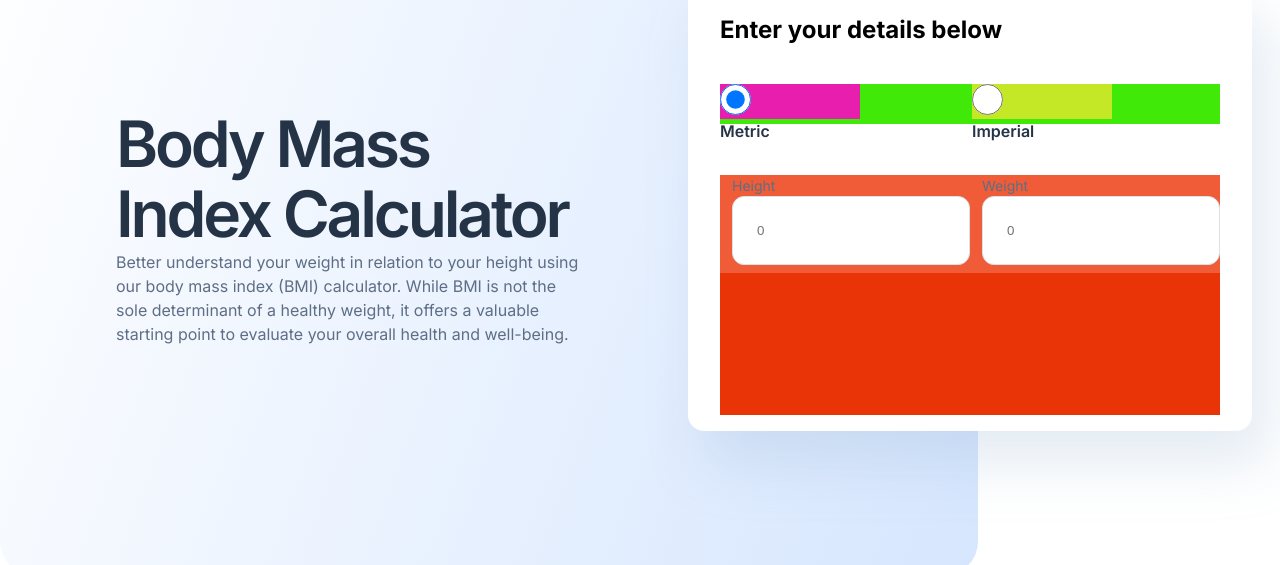
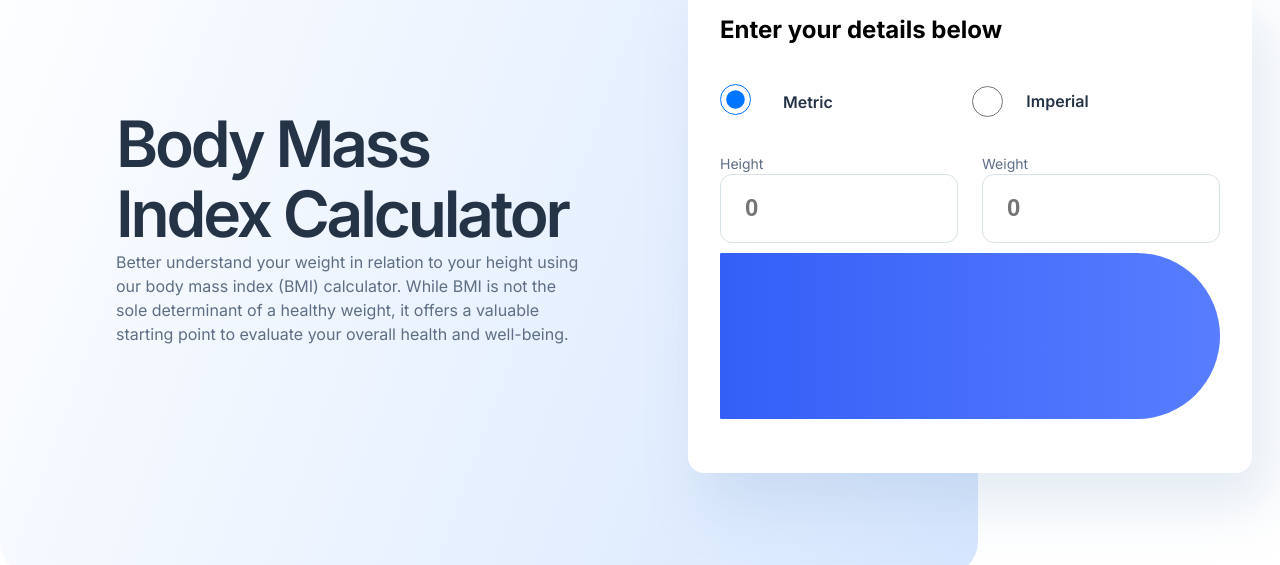
Before and after one commit to Sankara-Vandyck/bmi_calculator, a plain HTML site: page index.html in a window 1280 px wide. Shown: the part 161-726 px from the top of the page. Drawn offline with Linux system fonts and the light colour scheme; a web font is replaced by a local one.

Commit message:
working on metric calculations

```diff
--- a/index.css
+++ b/index.css
@@ -66,7 +66,7 @@ body{
     margin-left: 43rem;
     margin-top: -18rem;
     width: 564px;
-    height: 448px;
+    height: 490px;
     background: #fff;
     box-shadow: 16px 32px 56px rgba(143, 174, 207, 0.25);
     border-radius: 16px;
@@ -80,6 +80,17 @@ body{
 
 .radio-label{
     display: flex;
+    margin: 0 auto;
+    font-weight: 600;
+    font-size: 16px;
+    line-height: 150%;
+    color: #253347;
+}
+
+.metric-radio-label{
+    position: relative;
+    top: -7px;
+    left: 2rem;
     font-weight: 600;
     font-size: 16px;
     line-height: 150%;
@@ -90,21 +101,31 @@ body{
     width: 31px;
     height: 31px;
 }
+
+.metric-radio-input{
+    /* position: relative; */
+    top: 2px;
+    width: 31px;
+    height: 31px;
+}
  .imperial-container{
+    display: flex;
+    align-items: center;
     width: 140px;
     height: 35px;
-    background: #c4e825;
+    /* background: #c4e825; */
  }
 
  .metric-container{
-    background: #e71eae;
+    /* background: #e71eae; */
+    width: 140px;
     height: 35px;
-    width: 140px;
+
  }
 
 .radio-container{
     display: flex;
-    background: #40e907;
+    /* background: #40e907; */
     margin-top: 2.5rem;
     gap: 7rem;
     width: 500px;
@@ -116,7 +137,7 @@ body{
     display: flex;
     width: 500px;
     height: 120px;
-    background: #e93407;
+    /* background: #e93407; */
 }
 
 .middle-container{
@@ -379,41 +400,95 @@ body{
     border-radius: 16px;
 }
 
-.metric-cart{
+.metric-cart, .imperial-cart{
     position: relative;
     top: 2rem;
     width: 500px;
     height: 240px;
-    background: #e93407;
+    /* background: #e93407; */
 
 }
 
+.height-input{
+    font-weight: 600;
+    font-size: 24px;
+    line-height: 29px;
+    letter-spacing: -0.05em;
+    color: #253347;
+}
+
 .metric-element-cart{
-    display: flex;
+    display: block;
     flex-direction: row;
     gap:12px;
     width: 500px;
     height: 98px;
-    background: #ef5c37;
+    /* background: #ef5c37; */
+}
+
+.imperial-element-cart{
+    width: 500px;
+    height: 98px;
+    background: orangered;
 }
 
 .metric-height-weight{
-    /* display: block; */
-    background: #e71eae;
-    height: 00px;
+    display: flex;
+    gap: 1.5rem;
+    /* background: #e71eae; */
+    height: 100px;
     width: 500px;
 }
 
-.height-label-element{
-    /* display: block; */
-    width: 238px;
-    height: 300px;
-    /* background: #D6E6FE; */
+.imperial-height-weight{
+    display: flex;
+    gap: 1.5rem;
+    /* background: #e71eae; */
+    height: 100px;
+    width: 500px;
+
+}
+
+.imperial-content{
+    display: block;
+    background: #5E6E85;
+}
+
+.imperial-label-element{
+    display: flex;
+    margin: 0 auto;
+    align-items: center;
+    gap: 2rem;
 }
 
 .result-div{
-    position: relative;
-    top: 8rem;
+  /* display: flex; */
+  /* background: blueviolet; */
+  display: flex;
+flex-direction: row;
+justify-content: center;
+align-items: center;
+padding: 32px;
+gap: 24px;
+
+width: 500px;
+height: 166px;
+
+background: linear-gradient(90deg, #345FF7 0%, #587DFF 100%);
+border-radius: 16px 999px 999px 16px;
+}
+
+.result-content{
+    position: fixed;
+    display: flex;
+    /* background: #ef5c37; */
+    width: 120px;
+    color: #FFFFFF;
+}
+
+.result-element{
+    color: #ffffff;
+    background: #40e907;
 }
 
 .height-label{
--- a/index.js
+++ b/index.js
@@ -24,9 +24,10 @@ const createElement = (tag, classNames = [], attributes = {}) => {
   const mainDiv = headerSubContainer.appendChild(createElement("div", ["main-container"]));
 
   const selectContainer = mainDiv.appendChild(createElement("div", ["radio-container"]));
+
   const metricContainer = selectContainer.appendChild(createElement("div", ["metric-container"]));
-  metricContainer.appendChild(createElement("input", ["radio-input"], { type: "radio", name: "unit", value: "metric" }));
-  metricContainer.appendChild(createElement("label", ["radio-label"], { textContent: "Metric" }));
+  metricContainer.appendChild(createElement("input", ["metric-radio-input"], { type: "radio", name: "unit", value: "metric" }));
+  metricContainer.appendChild(createElement("label", ["metric-radio-label"], { textContent: "Metric" }));
 
   const imperialContainer = selectContainer.appendChild(createElement("div", ["imperial-container"]));
   imperialContainer.appendChild(createElement("input", ["radio-input"], { type: "radio", name: "unit", value: "imperial" }));
@@ -49,6 +50,47 @@ const createElement = (tag, classNames = [], attributes = {}) => {
       console.log("metric selected");
       if (!metricCart) {
         metricCart = createMetricCart();
+        function createMetricCart() {
+          const cart = createElement("div", ["metric-cart"]);
+          // ... (add your metric cart content here)
+          const metricElementCart = cart.appendChild(createElement("div", ["metric-element-cart"]));
+          const heightWeightElement = metricElementCart.appendChild(createElement("div", ["metric-height-weight"]))
+          const heightLabel = heightWeightElement.appendChild(createElement("div", ["height-label-element"]));
+          heightLabel.appendChild(createElement("h2", ["height-label"], { textContent: "Height" }));
+          const heightInput = heightLabel.appendChild(createElement("input", ["height-input"], { type: "number", placeholder: "0", min: "1" }));
+
+          heightInput.addEventListener("keyup", function(event) {
+            if (event.key === "Enter") {
+              calculateMetricResult();
+            }
+          });
+
+          const weightLabel = heightWeightElement.appendChild(createElement("div", ["weight-label-element"]));
+          weightLabel.appendChild(createElement("h2", ["height-label"], { textContent: "Weight" }));
+          const weightInput = weightLabel.appendChild(createElement("input", ["height-input"], { type: "number", placeholder: "0", min: "1" }));
+
+          weightInput.addEventListener("keyup", function(event) {
+            if (event.key === "Enter") {
+              calculateMetricResult();
+            }
+          });
+
+          const resultDiv = metricElementCart.appendChild(createElement("div", ["result-div"]));
+          const resultContent = resultDiv.appendChild(createElement("div",["result-content"]));
+          resultContent.appendChild(createElement("div",["result-element"]));
+          function calculateMetricResult() {
+            const height = parseInt(heightInput.value);
+            const weight = parseInt(weightInput.value);
+            const result = calculateMetric(height, weight);
+            resultContent.textContent = `Your BMI is... ${result}`;
+          }
+          return cart;
+        }
+
+        function calculateMetric(height, weight) {
+          const bmi = weight / ((height / 100) ** 2);
+          return bmi.toFixed(1); // Return BMI rounded to 1 decimal places
+        }
       }
       metricCart.style.display = "block";
 
@@ -65,7 +107,23 @@ const createElement = (tag, classNames = [], attributes = {}) => {
       console.log("imperial selected");
       if (!imperialCart) {
         imperialCart = createImperialCart();
-      }
+         // Function to create the cart for imperial calculations
+      function createImperialCart() {
+      const cart = createElement("div", ["imperial-cart"]);
+      const imperialElementCart = cart.appendChild(createElement("div", ["imperial-element-cart"]));
+      const imperialContent = imperialElementCart.appendChild(createElement("div", ["imperial-content"]))
+      const heightWeightElement = imperialContent.appendChild(createElement("div", ["imperial-height-weight"]))
+      const heightLabel = heightWeightElement.appendChild(createElement("div", ["imperial-label-element"]));
+      heightLabel.appendChild(createElement("h2", ["imperial-label"], { textContent: "Height" }));
+      const heightInput = heightLabel.appendChild(createElement("input", ["imperial-input"], { type: "number", placeholder: "0", min: "1" }));
+
+      const heightLabelContent = heightWeightElement.appendChild(createElement("div", ["imperial-label-element"]));
+      heightLabelContent.appendChild(createElement("h2", ["imperial-label"]));
+      const weightInput = heightLabel.appendChild(createElement("input", ["imperial-input"], { type: "number", placeholder: "0", min: "1" }));
+
+      return cart;
+    }
+    }
       imperialCart.style.display = "block";
 
       if (metricCart) {
@@ -75,63 +133,8 @@ const createElement = (tag, classNames = [], attributes = {}) => {
     if (selectedContainer) {
       selectedContainer.appendChild(imperialCart);
     }
-
     }
   }
-
-  function createMetricCart() {
-    const cart = createElement("div", ["metric-cart"]);
-    // ... (add your metric cart content here)
-    const metricElementCart = cart.appendChild(createElement("div", ["metric-element-cart"]));
-
-    const heightWeightElement = metricElementCart.appendChild(createElement("div", ["metric-height-weight"]))
-    const heightLabel = metricElementCart.appendChild(createElement("div", ["height-label-element"]));
-    heightLabel.appendChild(createElement("h2", ["height-label"], { textContent: "Height" }));
-    const heightInput = heightLabel.appendChild(createElement("input", ["height-input"], { type: "number", placeholder: "0", min: "1" }));
-
-    heightInput.addEventListener("keyup", function(event) {
-      if (event.key === "Enter") {
-        calculateMetricResult();
-      }
-    });
-
-    const weightLabel = metricElementCart.appendChild(createElement("div", ["weight-label-element"]));
-    weightLabel.appendChild(createElement("h2", ["height-label"], { textContent: "Weight" }));
-    const weightInput = weightLabel.appendChild(createElement("input", ["height-input"], { type: "number", placeholder: "0", min: "1" }));
-
-    weightInput.addEventListener("keyup", function(event) {
-      if (event.key === "Enter") {
-        calculateMetricResult();
-      }
-    });
-
-    const resultDiv = heightWeightElement.appendChild(createElement("div", ["result-div"]));
-
-    function calculateMetricResult() {
-      const height = parseInt(heightInput.value);
-      const weight = parseInt(weightInput.value);
-      const result = calculateMetric(height, weight);
-      resultDiv.textContent = `Result: ${result}`;
-    }
-
-    return cart;
-  }
-
-  function calculateMetric(height, weight) {
-    // Perform your metric calculation here and return the result
-    // For example:
-    const bmi = weight / ((height / 100) ** 2);
-    return bmi.toFixed(2); // Return BMI rounded to 2 decimal places
-  }
-
-
-  // Function to create the cart for imperial calculations
-  function createImperialCart() {
-    const cart = createElement("div", ["imperial-cart"]);
-    // ... (add your imperial cart content here)
-    return cart;
-  }
-
 
   // Function to set the selected container based on the selected unit
 function setSelectedContainer() {
@@ -150,21 +153,15 @@ function setSelectedContainer() {
 
   // Set metric radio as selected by default
   metricInput.checked = true;
+
   // Set the selected container initially
   setSelectedContainer();
 
   // Set metric cart as default selection
-handleUnitChange({ target: metricInput });
+  handleUnitChange({ target: metricInput });
 
   headerSubContainer.appendChild(selectContainer);
   document.body.appendChild(section);
-
-
-
-
-
-
-
 
   const section2 = createElement('section', ['middle-container']);
   const middleContainerElement = section2.appendChild(createElement('div', ['middle-container-element']));
```
